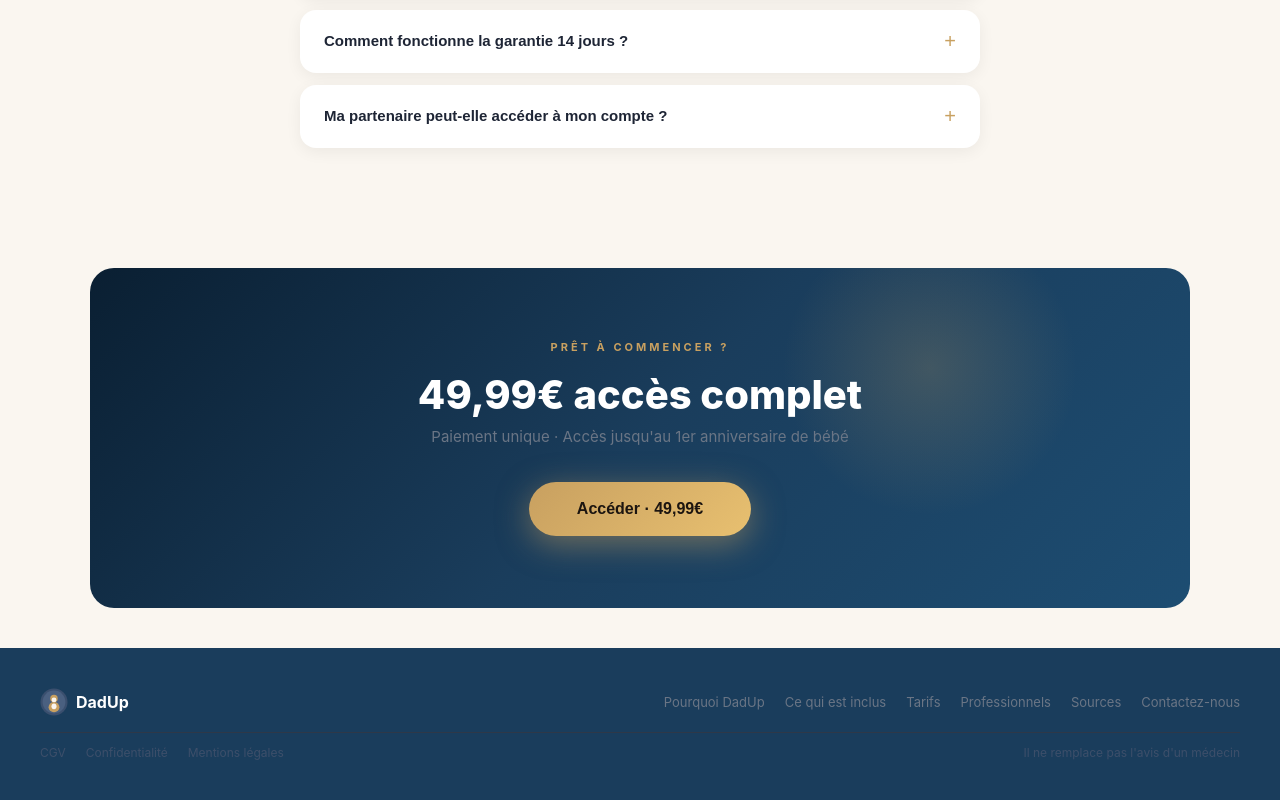
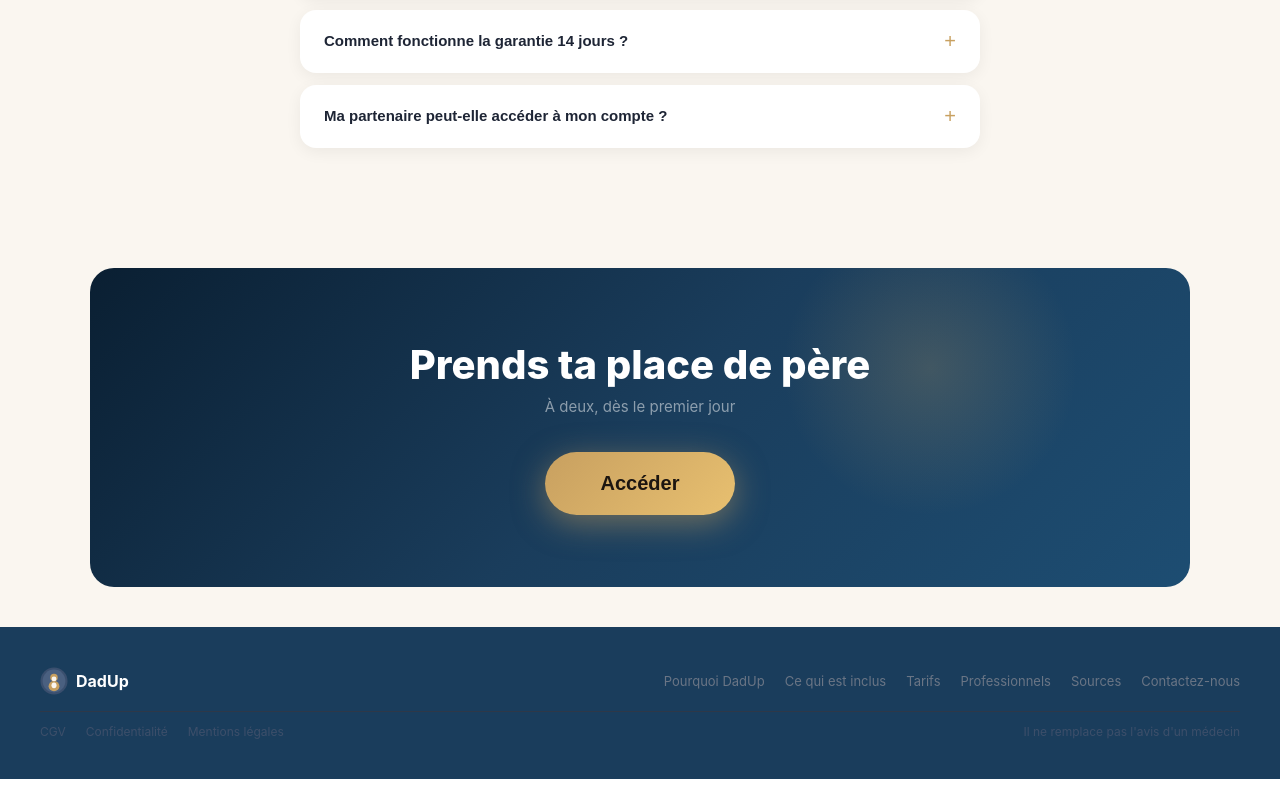
Before and after one commit to Julproject/dadup, a Next.js app: page /tarifs in a window 1280 px wide. Shown: the part 1677-2477 px from the top of the page. After the commit the page ends 2456 px from the top, so only its background shows below. Built offline with nearby package versions, Linux system fonts and the light colour scheme.

Commit message:
Update page.tsx

```diff
--- a/app/tarifs/page.tsx
+++ b/app/tarifs/page.tsx
@@ -223,11 +223,10 @@ export default function TarifsPage() {
         <div style={{ background: 'linear-gradient(135deg,#0a1f32 0%,#1A3D5C 50%,#1d4d72 100%)', borderRadius: '24px', padding: '72px 48px', position: 'relative', overflow: 'hidden', textAlign: 'center' as const, maxWidth: '1100px', margin: '0 auto' }}>
           <div style={{ position: 'absolute', top: '-60px', right: '100px', width: '320px', height: '320px', borderRadius: '50%', background: 'radial-gradient(circle,rgba(200,160,96,0.22) 0%,transparent 65%)', pointerEvents: 'none' }}></div>
           <div style={{ position: 'relative', zIndex: 1 }}>
-        <p style={{ color: C.gold, fontSize: '11px', fontWeight: 700, letterSpacing: '3px', textTransform: 'uppercase' as const, margin: '0 0 16px' }}>Prêt à commencer ?</p>
-        <h2 style={{ color: C.white, fontSize: '40px', fontWeight: 800, margin: '0 0 8px' }}>49,99€ accès complet</h2>
-        <p style={{ color: '#6a7585', fontSize: '15px', margin: '0 0 36px' }}>Paiement unique · Accès jusqu'au 1er anniversaire de bébé</p>
-        <button onClick={goToStripe} style={{ background: 'linear-gradient(135deg,#c8a060,#e8c070)', color: '#1c1510', border: 'none', padding: '18px 48px', borderRadius: '32px', fontSize: '16px', fontWeight: 800, cursor: 'pointer', boxShadow: '0 8px 32px rgba(200,160,96,0.5)' }}>
-            Accéder · 49,99€
+        <h2 style={{ color: C.white, fontSize: '40px', fontWeight: 800, margin: '0 0 8px' }}>Prends ta place de père</h2>
+        <p style={{ color: 'rgba(255,255,255,0.5)', fontSize: '15px', margin: '0 0 36px' }}>À deux, dès le premier jour</p>
+        <button onClick={goToStripe} style={{ background: 'linear-gradient(135deg,#c8a060,#e8c070)', color: '#1c1510', border: 'none', padding: '20px 56px', borderRadius: '32px', fontSize: '20px', fontWeight: 800, cursor: 'pointer', boxShadow: '0 8px 32px rgba(200,160,96,0.5)' }}>
+            Accéder
           </button>
           </div>
         </div>
```
